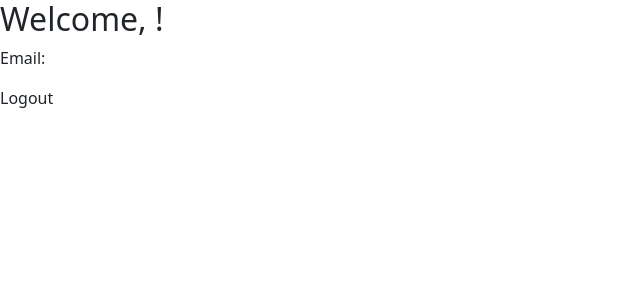
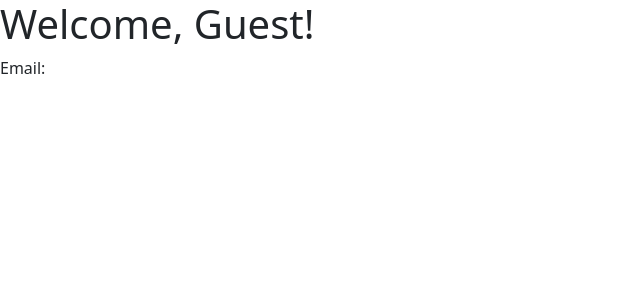
Before and after one commit to ZiyadHilalluddin/Assessment-Regov-frontend, a React (Create React App) app: page /profile in a window 1280 px wide. Shown: the top 300 px of the page, without its empty margins (0-640 px from the left). Built offline with nearby package versions, Linux system fonts and the light colour scheme.

Commit message:
display profile

```diff
--- a/src/App.js
+++ b/src/App.js
@@ -11,7 +11,8 @@ function App() {
       <Routes>
         <Route path='/'element={<Login />}></Route>
         <Route path='/signup'element={<Signup />}></Route>
-        <Route path="/profile" element={<Profile user={user} />} />
+        <Route path="/profile" element={<Profile />}state={{}}/>
+
       </Routes>
     </BrowserRouter>
 
--- a/src/Login.js
+++ b/src/Login.js
@@ -31,6 +31,7 @@ function Login() {
                     } else {
                         setBackendError([]);
                         if (res.data.success === true) {
+                            console.log(res.data);
                             navigate('/profile', { state: { user: res.data.user } });
                         } else {
                             alert("No record existed");
--- a/src/Profile.js
+++ b/src/Profile.js
@@ -1,14 +1,14 @@
 import React from 'react';
+import { useLocation } from 'react-router-dom';
 
-function Profile(props) {
-  const { user } = props;
+function Profile() {
+    const location = useLocation();
+    const { user } = location.state || {}; // Access the user object from state
 
     return (
       <div>
-      <h2>Welcome, {user.name}!</h2>
-      <p>Email: {user.email}</p>
-      <p>Logout</p>
-      {/* Display user picture */}
+        <h1>Welcome, {user ? user.name : 'Guest'}!</h1>
+        <p>Email: {user ? user.email : ''}</p>
       </div>
     );
   }
```
Lines whose indentation alone changed are shown as unchanged.
